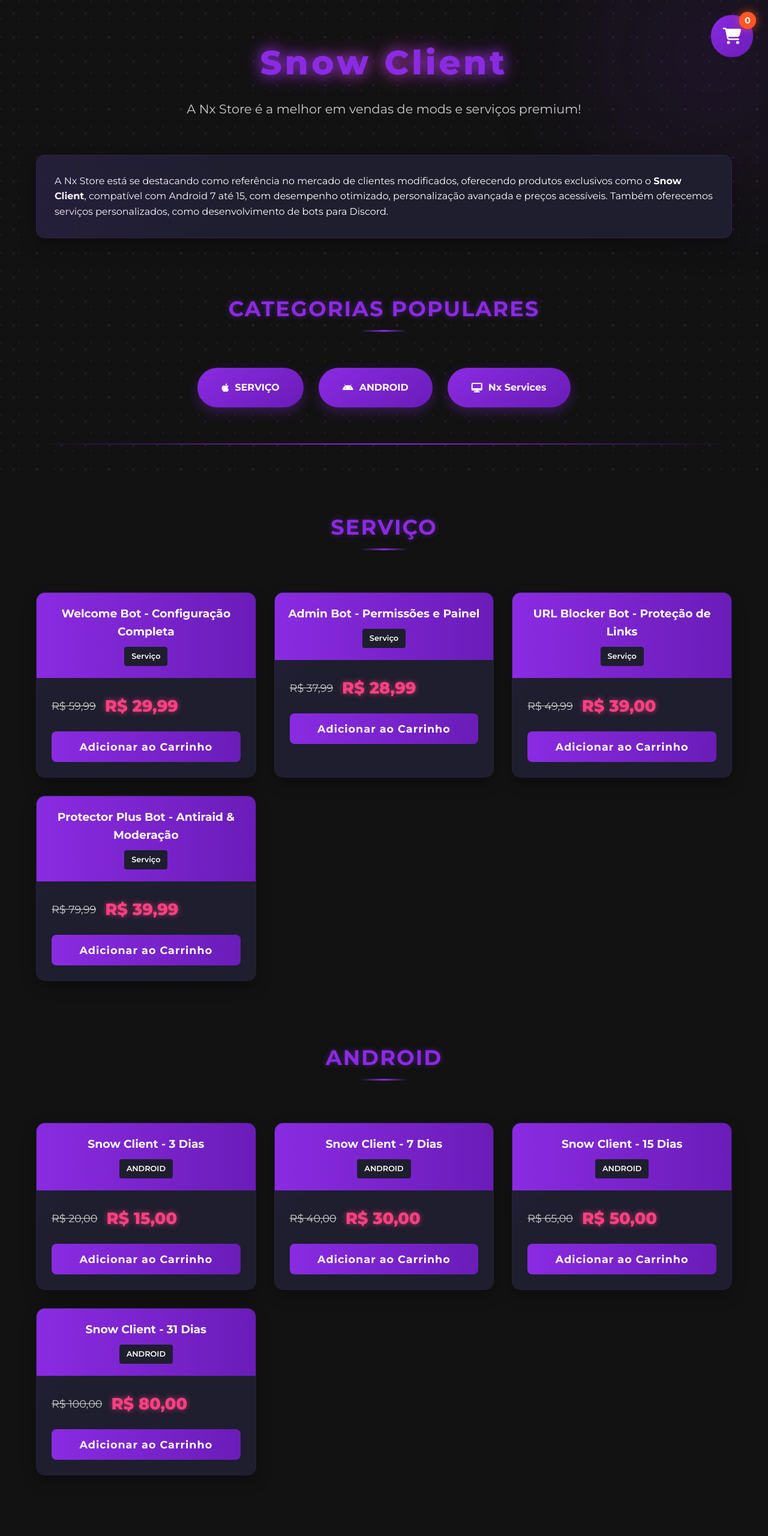
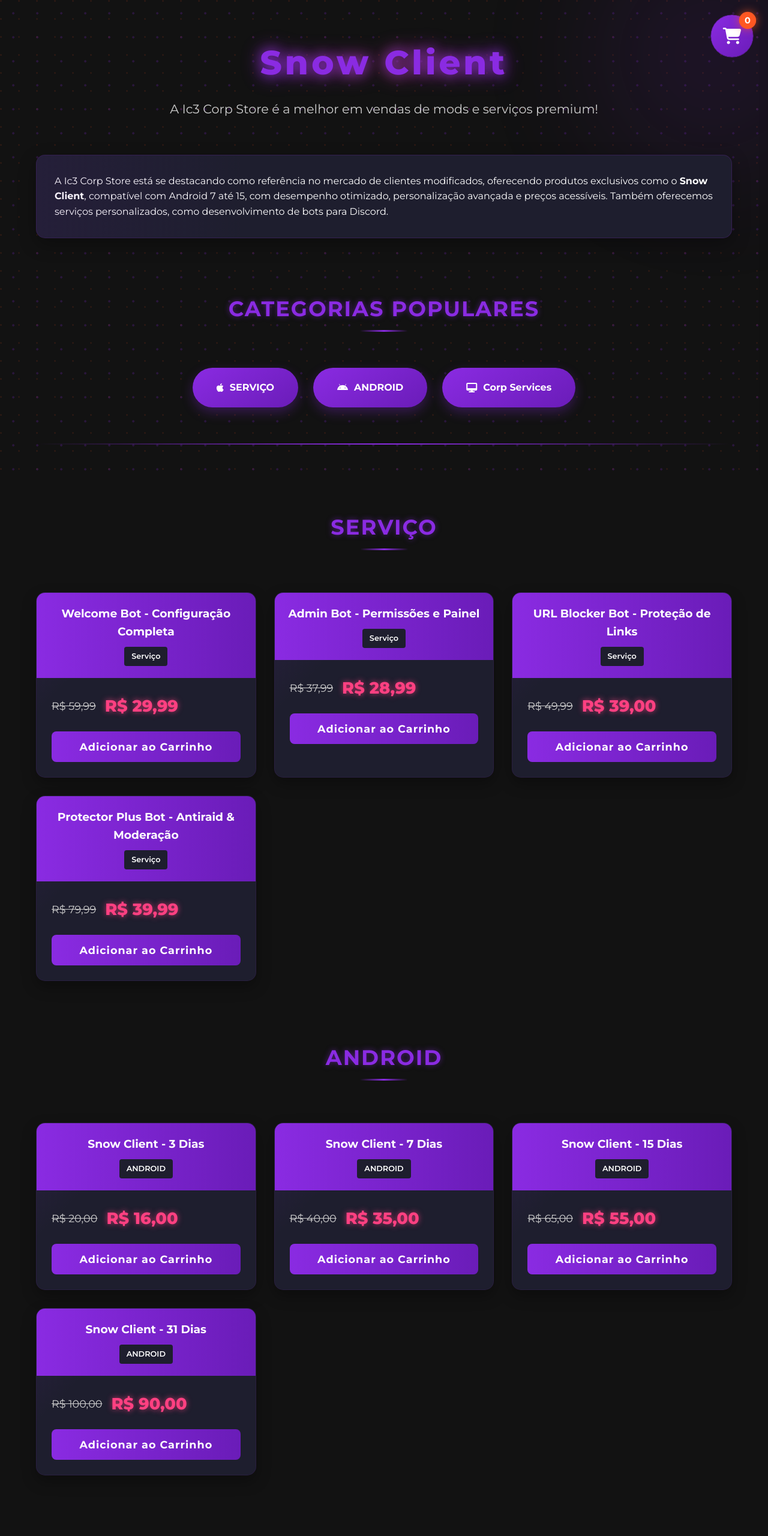
Before and after one commit to Lk28s/Unknown-team-store, a plain HTML site: page index.html in a window 1280 px wide. Shown: the top 2560 px of the page at 60% size. Drawn offline with Linux system fonts and the light colour scheme.

Commit message:
Update index.html

```diff
--- a/index.html
+++ b/index.html
@@ -3,7 +3,7 @@
 <head>
     <meta charset="UTF-8">
     <meta name="viewport" content="width=device-width, initial-scale=1.0">
-    <title>Nx Store - Snow Client Premium</title>
+    <title>Ic3 Corp Store - Snow Client Premium</title>
     <link rel="stylesheet" href="https://cdnjs.cloudflare.com/ajax/libs/font-awesome/6.4.0/css/all.min.css">
     <link href="https://fonts.googleapis.com/css2?family=Montserrat:wght@400;600;700;800&display=swap" rel="stylesheet">
     <link rel="stylesheet" href="style.css">
@@ -17,11 +17,11 @@
     <div class="container">
         <header>
             <div class="logo" data-text="Snow Client">Snow Client</div>
-            <div class="tagline">A Nx Store é a melhor em vendas de mods e serviços premium!</div>
+            <div class="tagline">A Ic3 Corp Store é a melhor em vendas de mods e serviços premium!</div>
         </header>
 
         <section class="intro">
-            <p>A Nx Store está se destacando como referência no mercado de clientes modificados, oferecendo produtos exclusivos como o <strong>Snow Client</strong>, compatível com Android 7 até 15, com desempenho otimizado, personalização avançada e preços acessíveis. Também oferecemos serviços personalizados, como desenvolvimento de bots para Discord.</p>
+            <p>A Ic3 Corp Store está se destacando como referência no mercado de clientes modificados, oferecendo produtos exclusivos como o <strong>Snow Client</strong>, compatível com Android 7 até 15, com desempenho otimizado, personalização avançada e preços acessíveis. Também oferecemos serviços personalizados, como desenvolvimento de bots para Discord.</p>
         </section>
 
         <section>
@@ -37,7 +37,7 @@
                 </div>
                 <div class="category" data-category="services">
                     <i class="fas fa-desktop"></i>
-                    <span>Nx Services</span>
+                    <span>Corp Services</span>
                 </div>
             </div>
         <div class="divider"></div>
@@ -119,9 +119,9 @@
                 <div class="product-body">
                     <div class="product-price">
                         <span class="old-price">R$ 20,00</span>
-                        <span class="new-price">R$ 15,00</span>
+                        <span class="new-price">R$ 16,00</span>
                     </div>
-                    <button class="btn-buy" data-id="10" data-name="Snow Client - 3 Dias" data-price="15.00">Adicionar ao Carrinho</button>
+                    <button class="btn-buy" data-id="10" data-name="Snow Client - 3 Dias" data-price="16.00">Adicionar ao Carrinho</button>
                 </div>
             </div>
 
@@ -133,9 +133,9 @@
                 <div class="product-body">
                     <div class="product-price">
                         <span class="old-price">R$ 40,00</span>
-                        <span class="new-price">R$ 30,00</span>
+                        <span class="new-price">R$ 35,00</span>
                     </div>
-                    <button class="btn-buy" data-id="11" data-name="Snow Client - 7 Dias" data-price="30.00">Adicionar ao Carrinho</button>
+                    <button class="btn-buy" data-id="11" data-name="Snow Client - 7 Dias" data-price="35.00">Adicionar ao Carrinho</button>
                 </div>
             </div>
 
@@ -147,9 +147,9 @@
                 <div class="product-body">
                     <div class="product-price">
                         <span class="old-price">R$ 65,00</span>
-                        <span class="new-price">R$ 50,00</span>
+                        <span class="new-price">R$ 55,00</span>
                     </div>
-                    <button class="btn-buy" data-id="12" data-name="Snow Client - 15 Dias" data-price="50.00">Adicionar ao Carrinho</button>
+                    <button class="btn-buy" data-id="12" data-name="Snow Client - 15 Dias" data-price="55.00">Adicionar ao Carrinho</button>
                 </div>
             </div>
 
@@ -161,9 +161,9 @@
                 <div class="product-body">
                     <div class="product-price">
                         <span class="old-price">R$ 100,00</span>
-                        <span class="new-price">R$ 80,00</span>
+                        <span class="new-price">R$ 90,00</span>
                     </div>
-                    <button class="btn-buy" data-id="13" data-name="Snow Client - 31 Dias" data-price="80.00">Adicionar ao Carrinho</button>
+                    <button class="btn-buy" data-id="13" data-name="Snow Client - 31 Dias" data-price="90.00">Adicionar ao Carrinho</button>
                 </div>
             </div>
         </div>
@@ -187,8 +187,8 @@
         </div>
 
         <footer>
-            <p class="footer-text">Desenvolvido com <strong>Nx Services</strong></p>
-            <p class="copyright">Copyright © 2025 - Nx Team.<br>Termos e condições</p>
+            <p class="footer-text">Desenvolvido pela <strong>Ic3 Corporation Cheats</strong></p>
+            <p class="copyright">Copyright © 2025 - Ic3 Corporation.<br>Termos e condições</p>
         </footer>
     </div>
 
```
